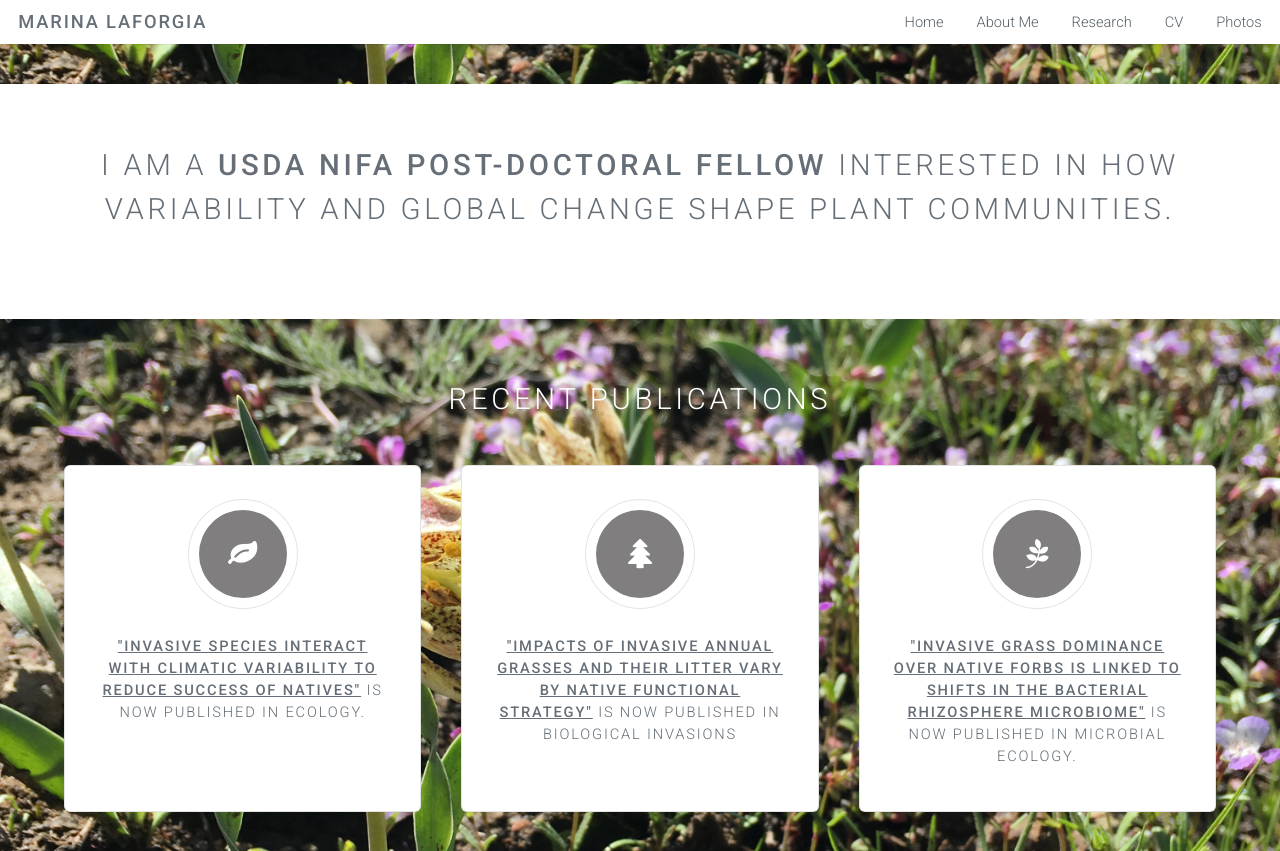
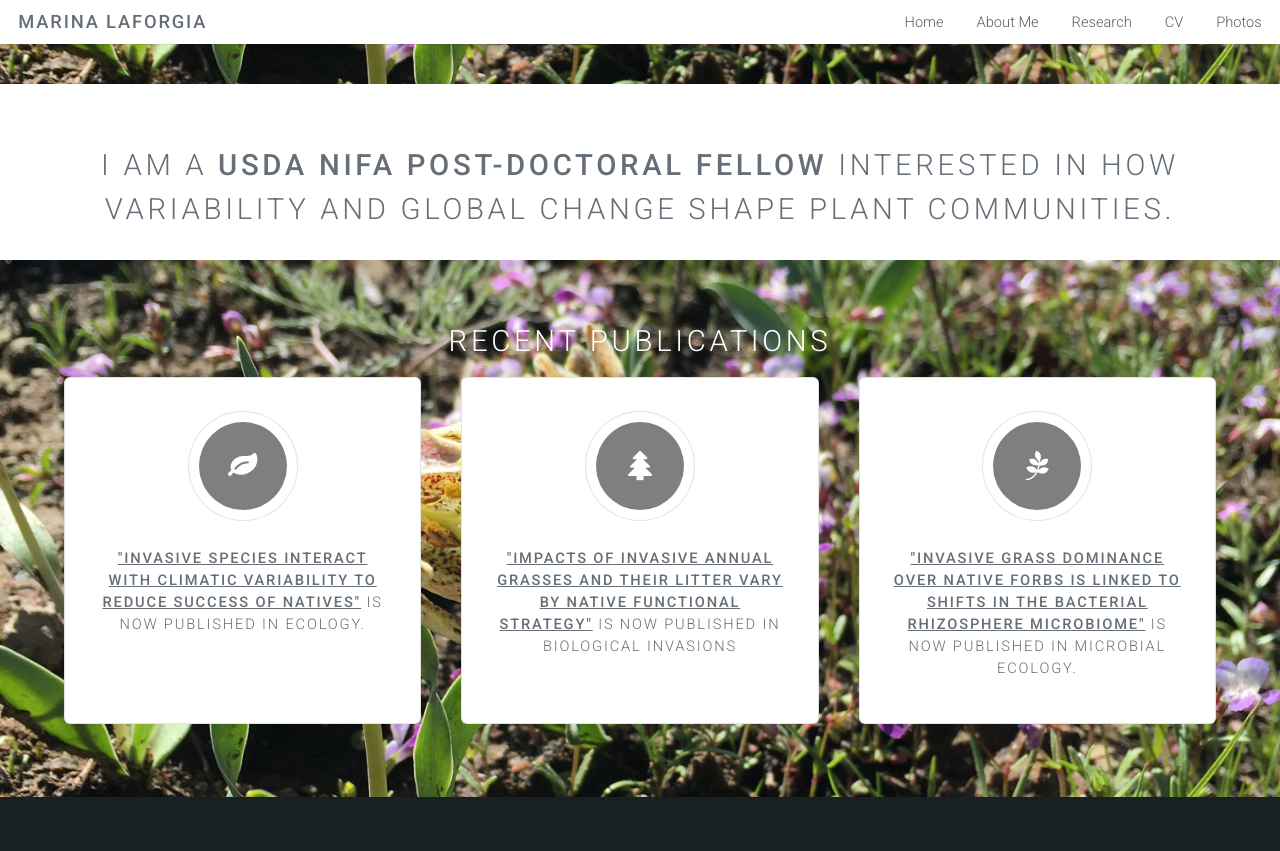
Before and after one commit to marinalaforgia/marinalaforgia.github.io, a Jekyll site: the page built from index.html, in a window 1280 px wide and 1400 px high, scrolled down 334 px. Shown: the top 851 px of the window. Built offline with Jekyll 4.4.1, drawn with Linux system fonts in a browser that asks for light colours; grey boxes are pictures that could not be loaded.

Commit message:
header.major h2 margin changes

```diff
--- a/css/style.css
+++ b/css/style.css
@@ -316,6 +316,7 @@
 
 		header.major h2 {
 			font-size: 2em;
+			margin-bottom: -1em;
 		}
 
 		header.major h2 + p {
```
